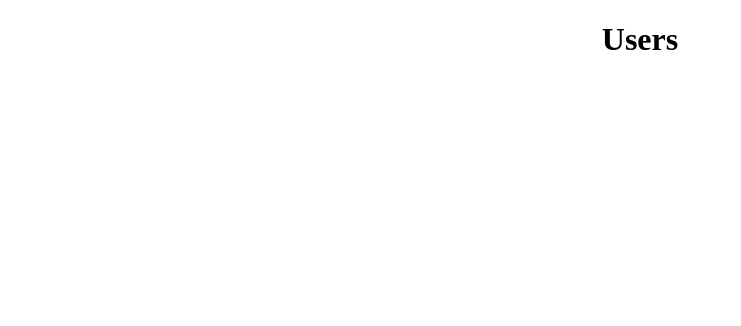
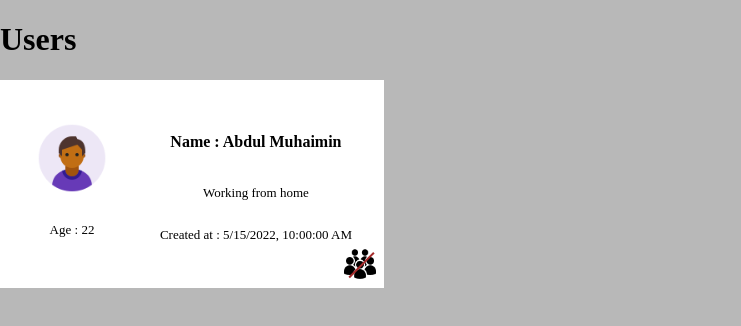
Before and after one commit to abdulmuhaimint/userwebapp, a React (Create React App) app: page /users in a window 1280 px wide. Shown: the top 326 px of the page, without its empty margins (0-741 px from the left). Built offline with nearby package versions, Linux system fonts and the light colour scheme.

Commit message:
add usercard component

```diff
--- a/src/App.css
+++ b/src/App.css
@@ -1,38 +1,6 @@
-.App {
-  text-align: center;
+.App{
+  width: 100vw;
+  height: 100vh;
+  overflow-x: hidden;
+  background-color: #b8b8b8;
 }
-
-.App-logo {
-  height: 40vmin;
-  pointer-events: none;
-}
-
-@media (prefers-reduced-motion: no-preference) {
-  .App-logo {
-    animation: App-logo-spin infinite 20s linear;
-  }
-}
-
-.App-header {
-  background-color: #282c34;
-  min-height: 100vh;
-  display: flex;
-  flex-direction: column;
-  align-items: center;
-  justify-content: center;
-  font-size: calc(10px + 2vmin);
-  color: white;
-}
-
-.App-link {
-  color: #61dafb;
-}
-
-@keyframes App-logo-spin {
-  from {
-    transform: rotate(0deg);
-  }
-  to {
-    transform: rotate(360deg);
-  }
-}
--- /dev/null
+++ b/src/components/UserCard/UserCard.jsx
@@ -0,0 +1,23 @@
+import React from "react";
+import classes from "./UserCard.module.css";
+
+function UserCard({ name, age, createdAt, statusMessage, isPublic }) {
+  return (
+    <div className={classes.card}>
+      <div className={classes.col}>
+        <div className={classes.dp} />
+        <p>Age : {age}</p>
+      </div>
+      <div className={classes.col}>
+        <h4>Name : {name}</h4>
+        <p>{statusMessage}</p>
+        <p>Created at : {new Date(createdAt).toLocaleString()}</p>
+      </div>
+      <div className={classes.icon}>
+        {!isPublic && <div className={classes.line} />}
+      </div>
+    </div>
+  );
+}
+
+export default UserCard;
--- /dev/null
+++ b/src/components/UserCard/UserCard.module.css
@@ -0,0 +1,47 @@
+.card {
+  background-color: white;
+  display: flex;
+  justify-content: space-between;
+  flex-wrap: nowrap;
+  padding: 2rem;
+  position: relative;
+}
+
+.dp {
+  width: 5rem;
+  height: 5rem;
+  border-radius: 50%;
+  background-image: url("../../assets/dp.png");
+  background-repeat: no-repeat;
+  background-size: cover;
+}
+
+.col {
+  display: flex;
+  flex-direction: column;
+  align-items: center;
+  justify-content: space-around;
+}
+
+.icon {
+  width: 2rem;
+  height: 2rem;
+  background-image: url("../../assets/icon.png");
+  background-repeat: no-repeat;
+  background-size: cover;
+  align-self: flex-end;
+  position: absolute;
+  bottom: 0.5rem;
+  right: 0.5rem;
+}
+
+.line {
+  width: 110%;
+  height: 2px;
+  background-color: brown;
+  transform: translateY(1rem) rotate(-45deg);
+}
+
+p{
+  font-size: small;
+}
--- a/src/index.css
+++ b/src/index.css
@@ -3,3 +3,8 @@
   padding: 0;
   box-sizing: border-box;
 }
+
+body{
+  margin: 0;
+  padding: 0;
+}
--- a/src/pages/Users.jsx
+++ b/src/pages/Users.jsx
@@ -1,9 +1,21 @@
 import React from "react";
+import UserCard from "../components/UserCard/UserCard";
 
 function Users() {
-  return <div>
-    <h1>Users</h1>
-  </div>;
+  return (
+    <div>
+      <h1>Users</h1>
+      <div style={{ width: "30%" }}>
+        <UserCard
+          age={22}
+          createdAt={"05/15/2022 10:00"}
+          isPublic={false}
+          name="Abdul Muhaimin"
+          statusMessage={"Working from home"}
+        />
+      </div>
+    </div>
+  );
 }
 
 export default Users;
```
Also changed, not shown: src/components/UserCard.js (deleted, +0 -7 lines), src/assets/dp.png (added), src/assets/icon.png (added).
